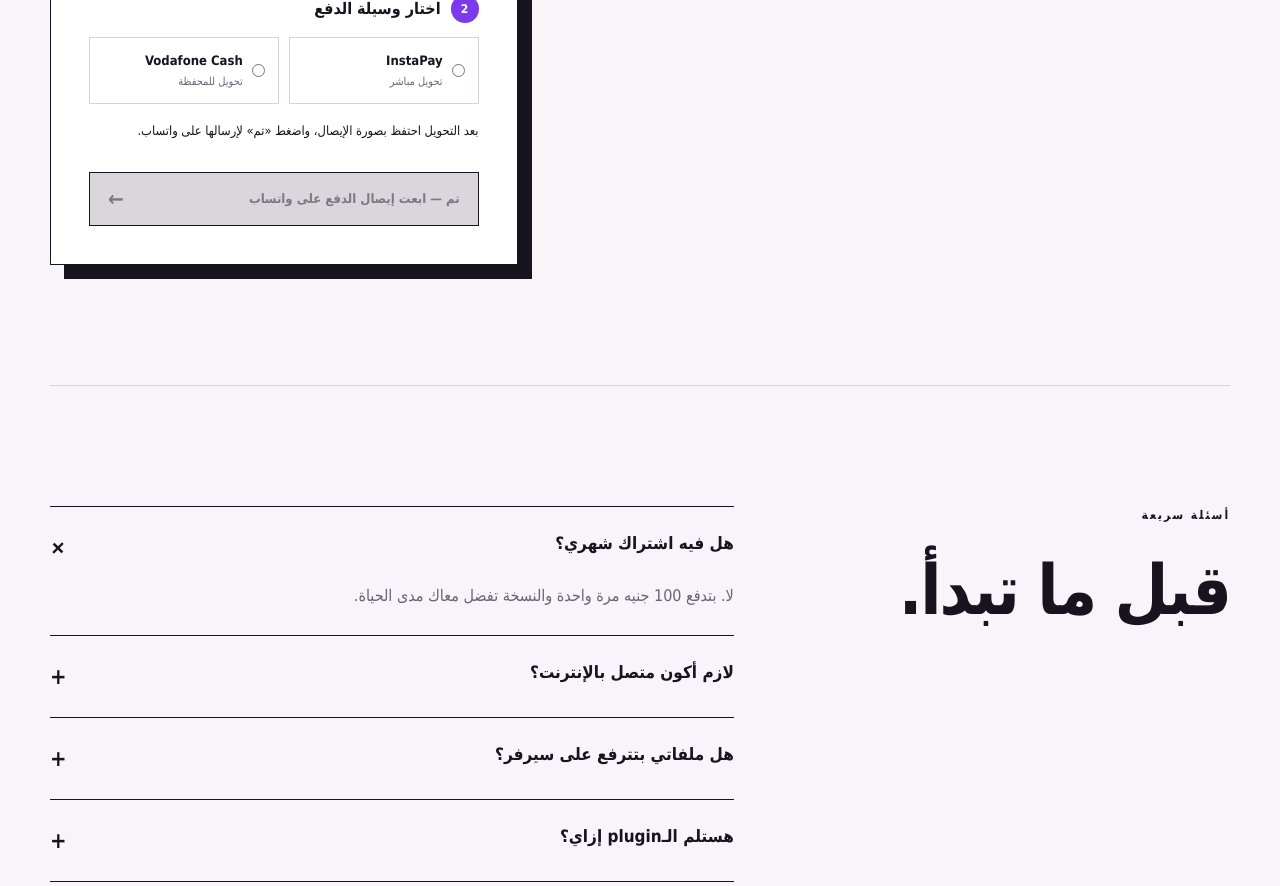
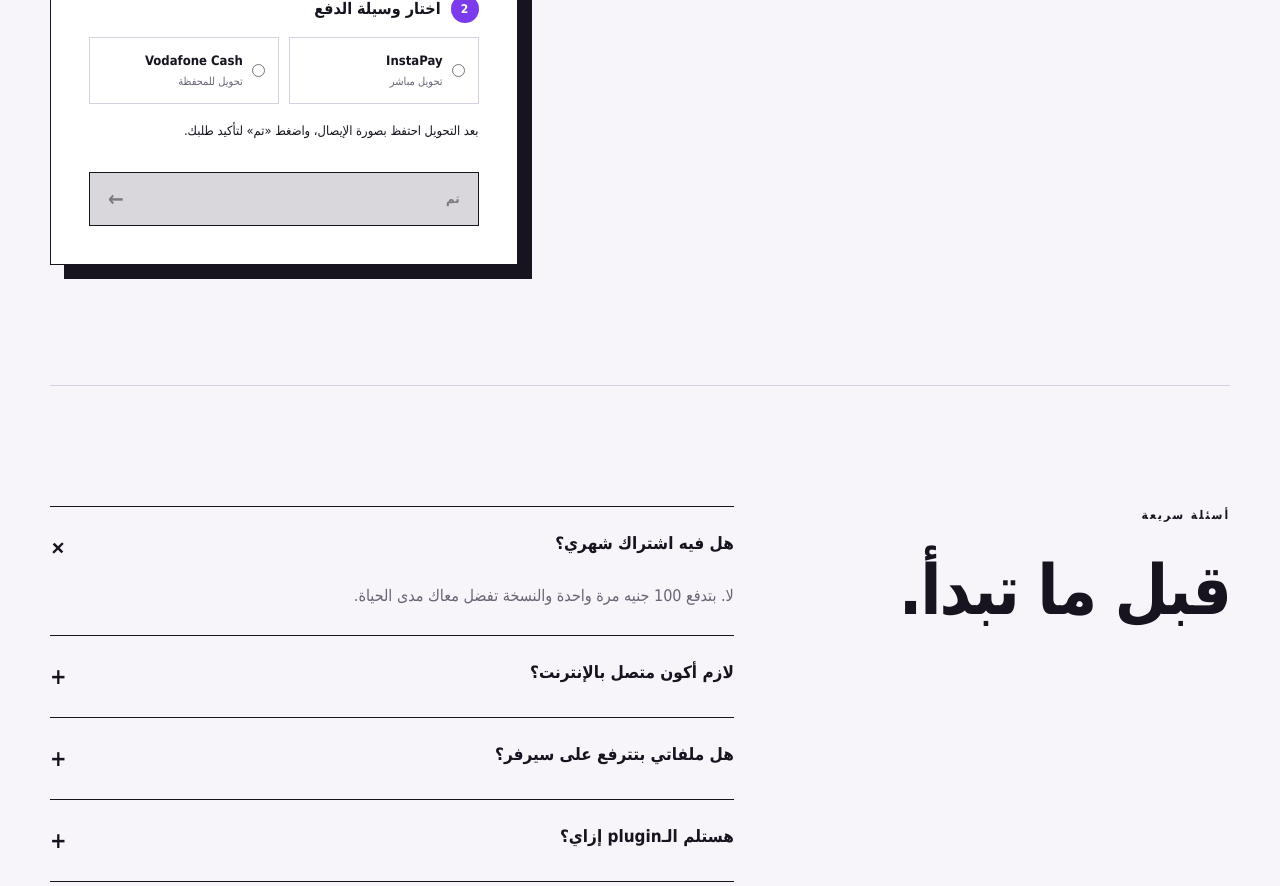
Before and after one commit to mostafaelkordy801-byte/drkordy-arabic-autocaption, a Next.js app: page / in a window 1280 px wide. Shown: the part 3580-4466 px from the top of the page. Built offline with nearby package versions, Linux system fonts and the light colour scheme; a web font is replaced by a local one.

Commit message:
Simplify checkout confirmation button

```diff
--- a/app/page.tsx
+++ b/app/page.tsx
@@ -143,8 +143,8 @@ export default function Home() {
               )}
             </div>}
 
-            <small className="paymentNote">بعد التحويل احتفظ بصورة الإيصال، واضغط «تم» لإرسالها على واتساب.</small>
-            <button className="confirmOrder" type="submit" disabled={!customerName.trim() || !customerPhone.trim() || !paymentMethod}>تم — ابعت إيصال الدفع على واتساب <span>←</span></button>
+            <small className="paymentNote">بعد التحويل احتفظ بصورة الإيصال، واضغط «تم» لتأكيد طلبك.</small>
+            <button className="confirmOrder" type="submit" disabled={!customerName.trim() || !customerPhone.trim() || !paymentMethod}>تم <span>←</span></button>
           </form>
         </div>
       </section>
```
